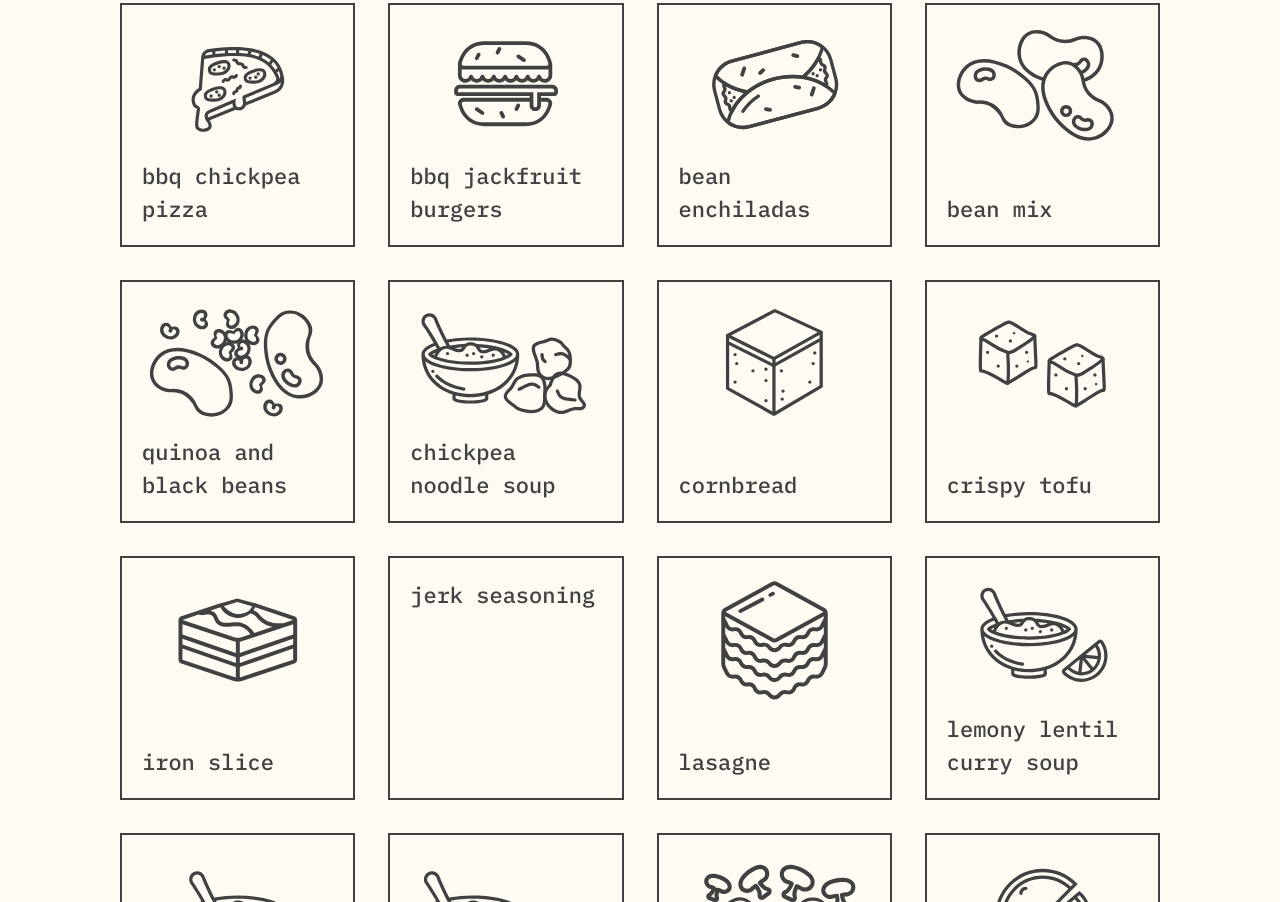
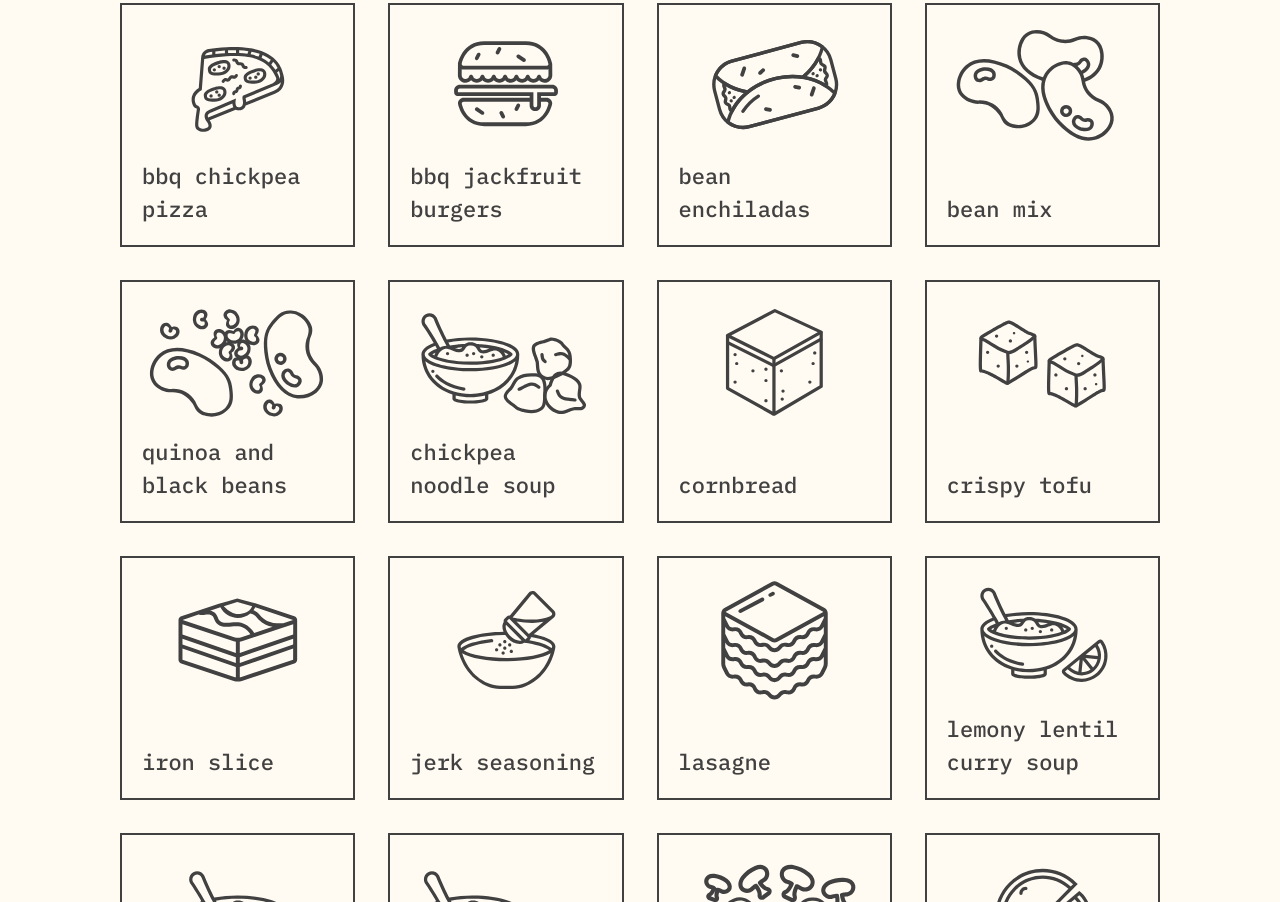
Before and after one commit to adrhumphreys/recipes, a Gatsby site: page / in a window 1280 px wide. Shown: the part 268-1170 px from the top of the page. Built offline with nearby package versions, Linux system fonts and the light colour scheme; Gatsby itself is replaced by a stand-in of ours.

Commit message:
Update Recipes “jerk-seasoning”

```diff
--- a/content/recipes/jerk-seasoning.md
+++ b/content/recipes/jerk-seasoning.md
@@ -4,7 +4,7 @@ slug: jerk-seasoning
 servings: " "
 tags:
   - Parts
-image: ""
+image: /images/jerk-seasoning.svg
 ingredients:
   - ingredient: 2 tsps dried thyme
   - ingredient: 2 tsps dried parsley
```
Also changed, not shown: static/images/jerk-seasoning.svg (added).
